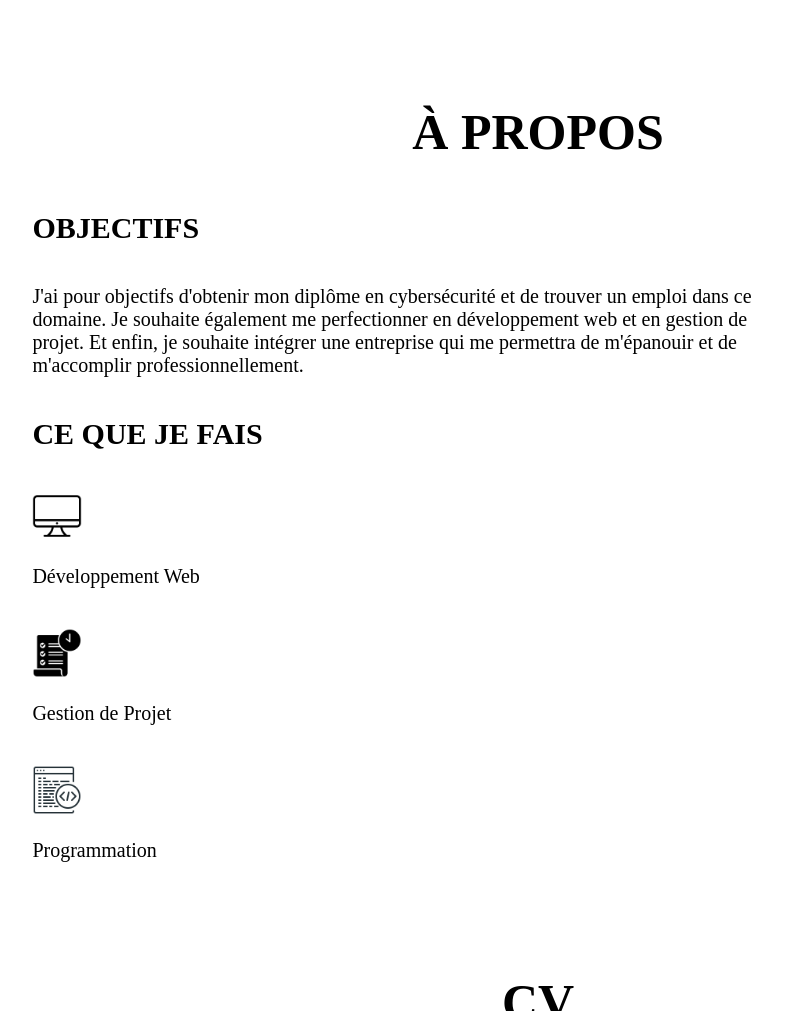
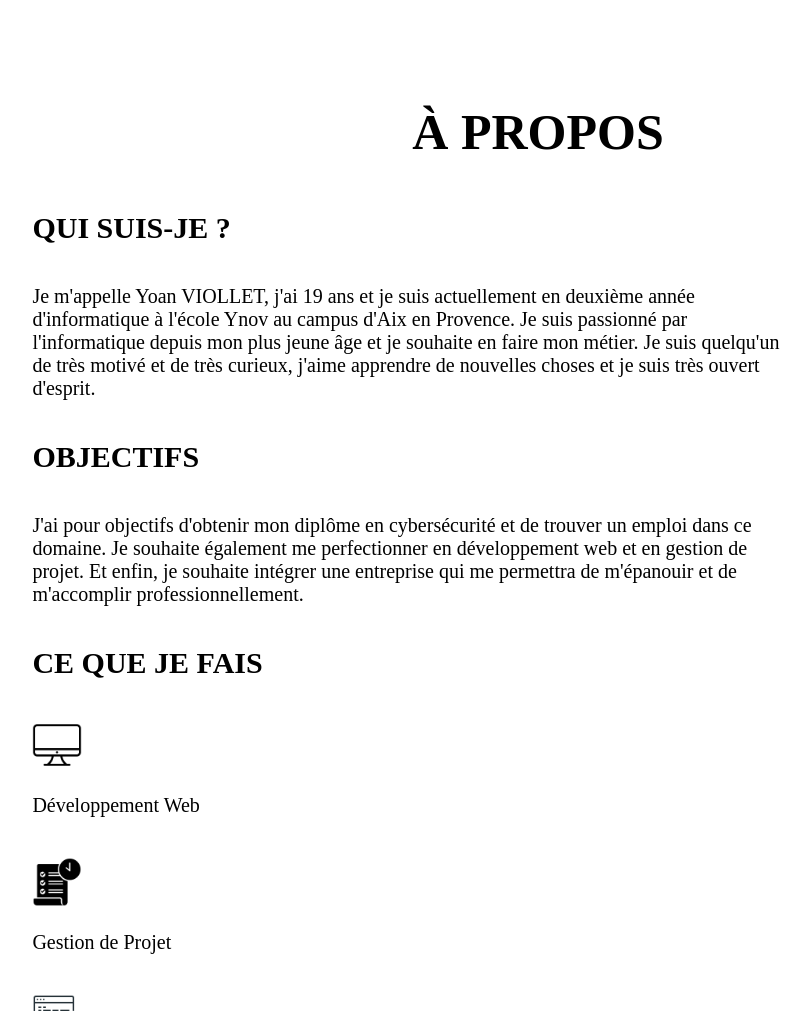
Before and after one commit to yoanvlt/yoanvlt.github.io, a plain HTML site: page index.html in a window 1280 px wide. Shown: the part 847-1858 px from the top of the page, without its empty margins (102-912 px from the left). Drawn offline with Linux system fonts and the light colour scheme.

Commit message:
qui suis je

```diff
--- a/index.html
+++ b/index.html
@@ -42,6 +42,12 @@
 
     <section id="apropos">
         <h1>À PROPOS</h1>
+
+        <h2>QUI SUIS-JE ?</h2>
+
+        <p>
+            Je m'appelle Yoan VIOLLET, j'ai 19 ans et je suis actuellement en deuxième année d'informatique à l'école Ynov au campus d'Aix en Provence. Je suis passionné par l'informatique depuis mon plus jeune âge et je souhaite en faire mon métier. Je suis quelqu'un de très motivé et de très curieux, j'aime apprendre de nouvelles choses et je suis très ouvert d'esprit.
+        </p>
 
         <h2>OBJECTIFS</h2>
         <p>
```
